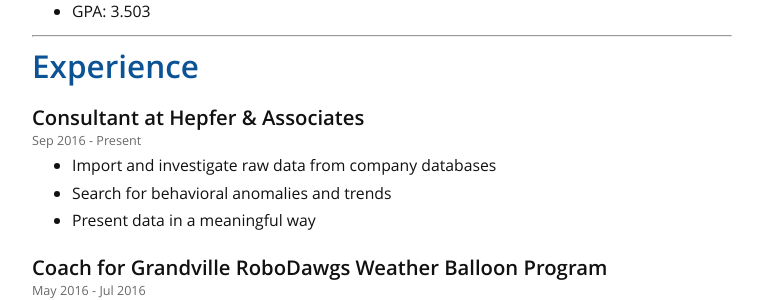
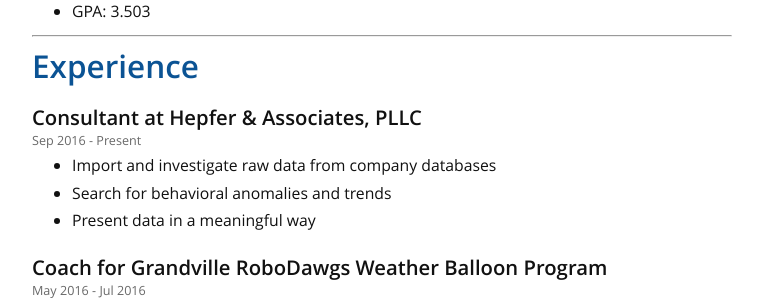
Before and after one commit to aav7fl/website-legacy, a Jekyll site: the page built from resume/index.md, in a window 1280 px wide and 900 px high, scrolled down 423 px. Shown: the part 157-457 px from the top of the window, without its empty margins (258-1021 px from the left). Built offline with Jekyll 4.4.1, drawn with Linux system fonts in a browser that asks for light colours.

```diff
--- a/resume/index.md
+++ b/resume/index.md
@@ -31,7 +31,7 @@
 
 ### Experience
 
-#### Consultant at Hepfer & Associates
+#### Consultant at Hepfer & Associates, PLLC
 
 <div class="date">Sep 2016 - Present</div>
 
```
